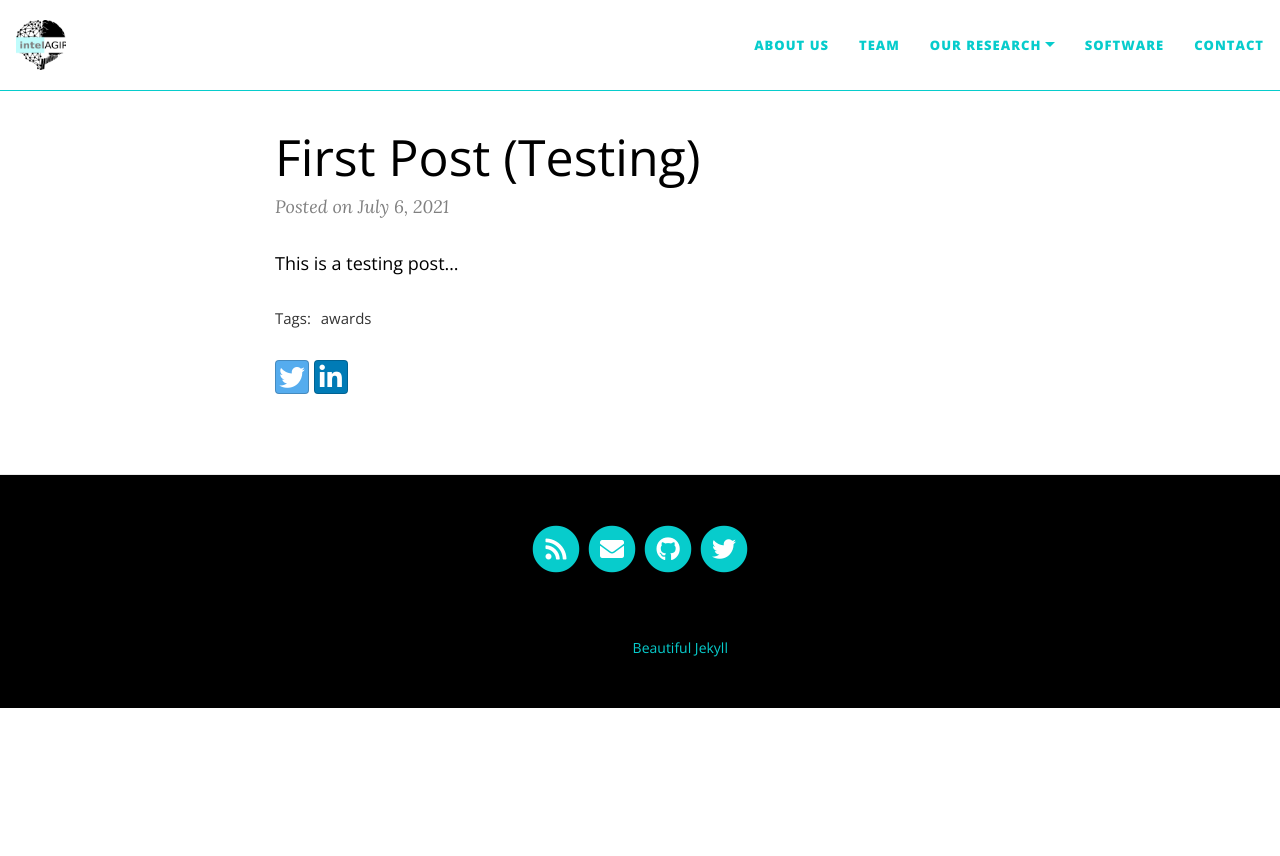
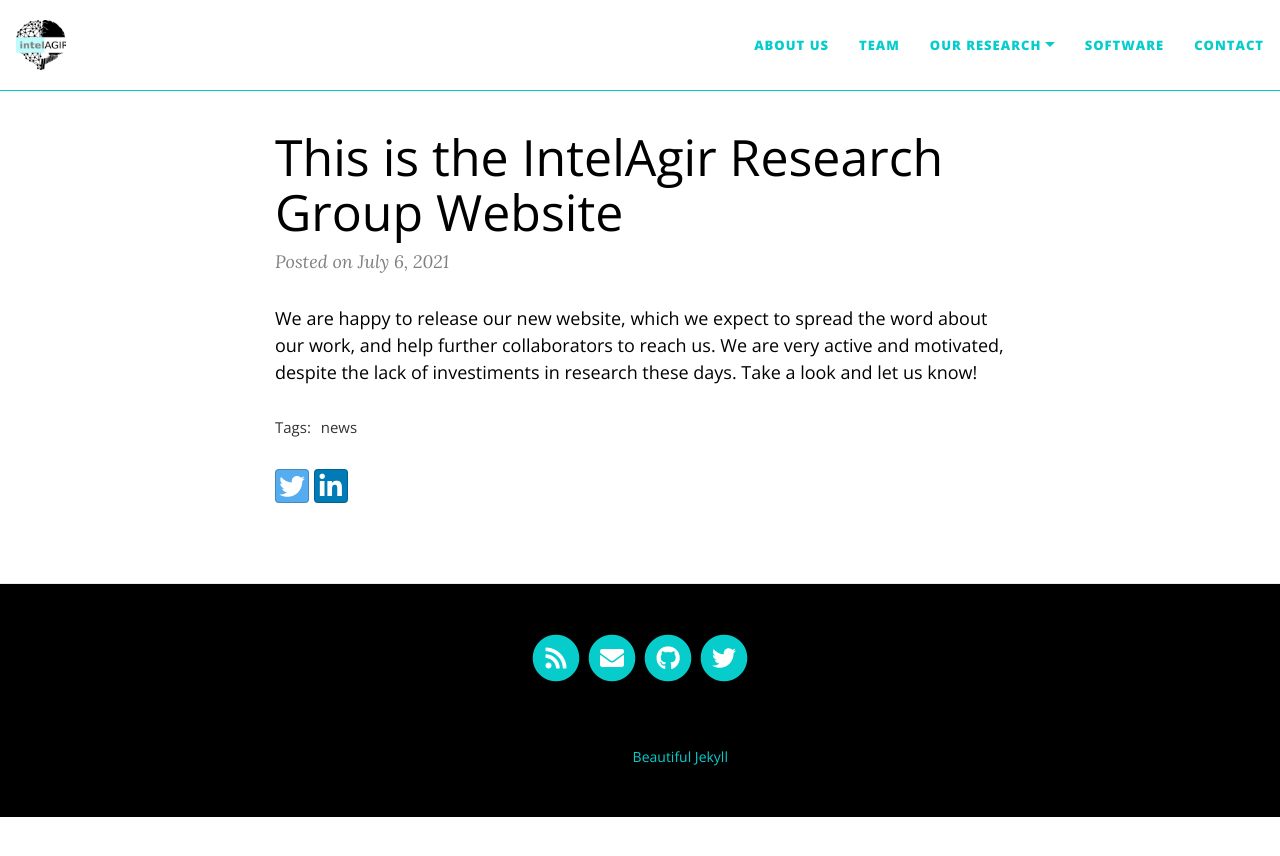
Before and after one commit to IntelAgir-Research-Group/intelagir-research-group.github.io, a Jekyll site: the page built from _posts/2021-07-06-first-post.md, in a window 1280 px wide. Shown: the top 856 px of the page. Built offline with Jekyll 4.4.1, drawn with Linux system fonts in a browser that asks for light colours; nearby versions of some CDN libraries.

Commit message:
Update 2021-07-06-first-post.md

```diff
--- a/_posts/2021-07-06-first-post.md
+++ b/_posts/2021-07-06-first-post.md
@@ -1,13 +1,14 @@
 ---
 layout: post
-title: First Post (Testing)
-tags: [awards]
+title: This is the IntelAgir Research Group Website
+tags: [news]
 comments: true
 ---
 
 <!--![Patricia best reviewer award](/files/posts/patricia-best-reviewer-award-icsa-2021.jpg){: .mx-auto.d-block :}-->
 
-This is a testing post...
+We are happy to release our new website, which we expect to spread the word about our work, and help further collaborators to reach us. We are very active and motivated, despite the lack of investiments in research these days. Take a look and let us know!
+
 
 <!--
 [ICSA](https://icsa-conferences.org/2021/) is the premier venue for practitioners and researchers interested in software architecture, in component-based software engineering and in quality aspects of software and how these relate to the design of software architectures. ICSA has a strong tradition as a working conference, where researchers meet practitioners and software architects can explain the problems they face in their day-to-day work and try to influence the future of the field.
```
